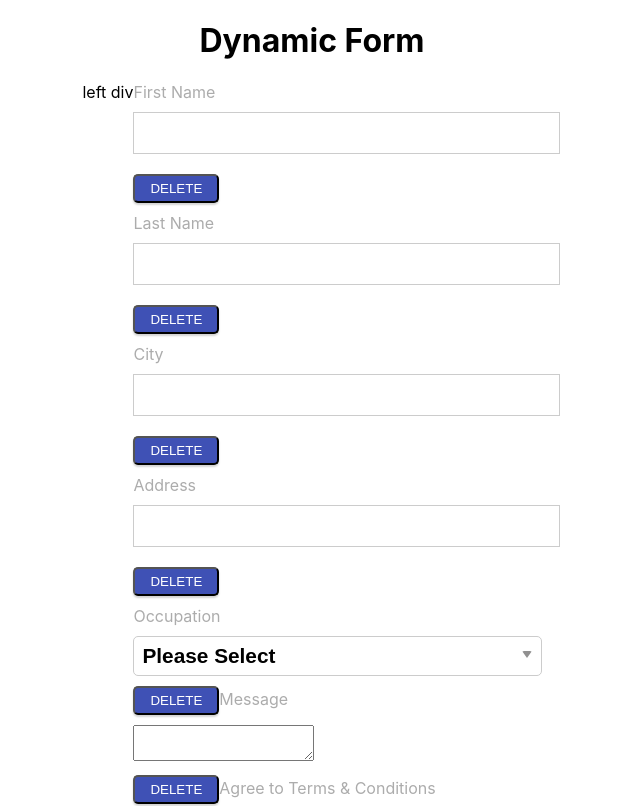
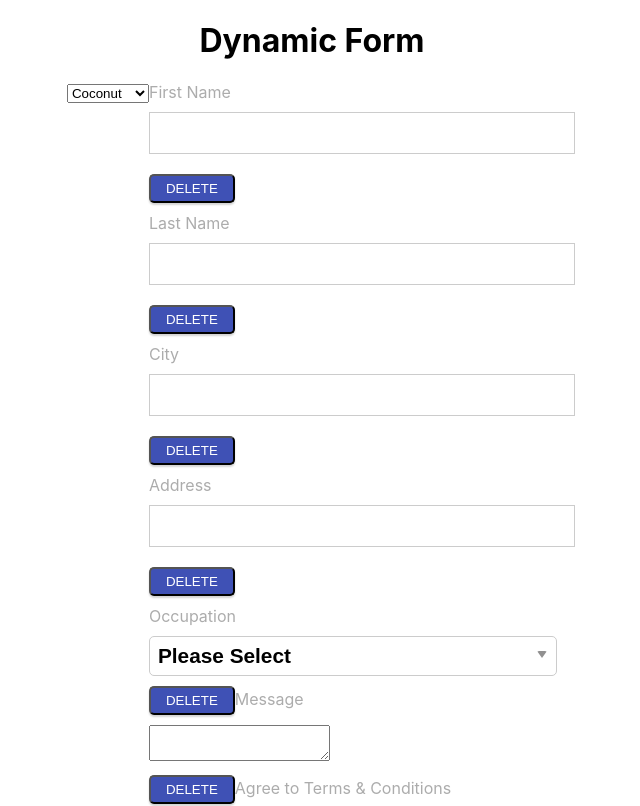
Before and after one commit to gyrevik/dynamic-form-2, a React (Create React App) app: page / in a window 1280 px wide. Shown: the top 806 px of the page, without its empty margins (328-968 px from the left). Built offline with nearby package versions, Linux system fonts and the light colour scheme.

Commit message:
moved section tags and added dropdown on left which will help control the form in the future

```diff
--- a/src/Components/DynamicForm.js
+++ b/src/Components/DynamicForm.js
@@ -159,6 +159,15 @@
     return (
         <div className="app">
             <h1>Dynamic Form</h1>
+            <section>
+                <div>
+                    <select>
+                        <option value="grapefruit">Grapefruit</option>
+                        <option value="lime">Lime</option>
+                        <option selected value="coconut">Coconut</option>
+                        <option value="mango">Mango</option>
+                    </select>
+                </div>
                 <Formik
                     onSubmit={(values) => { console.log(values) }}
                     validationSchema={props.validation}
@@ -174,9 +183,6 @@
                             });
                         const errorMessageShow = numErrors && legitError ? 'error' : 'hidden';
                         return (
-                        <>
-                            <section>
-                                <div>left div</div>
                             <div>
                                 <form onSubmit={form.handleSubmit}>
                                     <div className={errorMessageShow}>
@@ -186,11 +192,10 @@
                                     <button type='submit' className='btn'>Submit</button>
                                 </form>
                             </div>
-                            </section>
-                        </>
                         )
                     }}
                 </Formik>
+            </section>
         </div>
     );
 }
```
Lines whose indentation alone changed are shown as unchanged.
